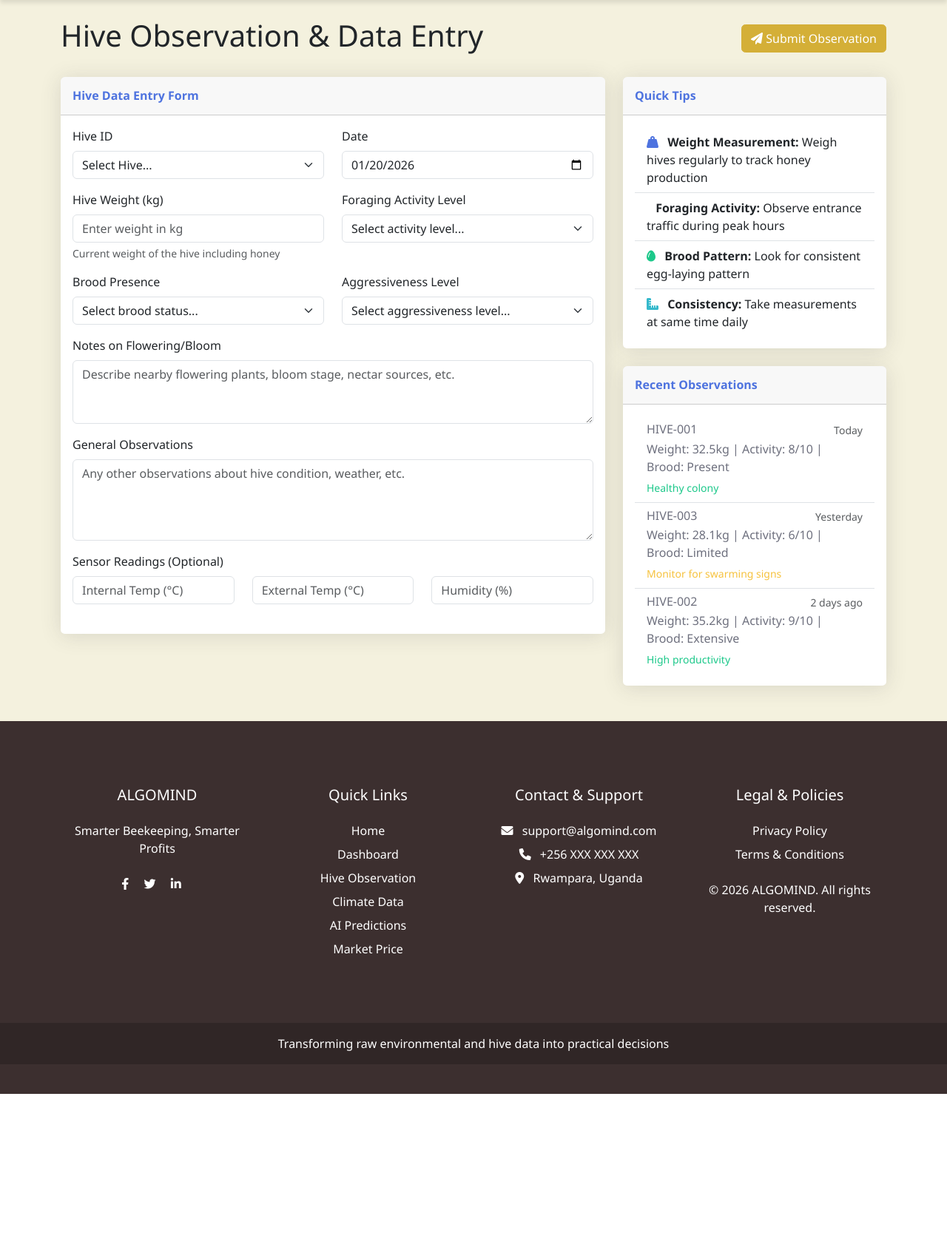
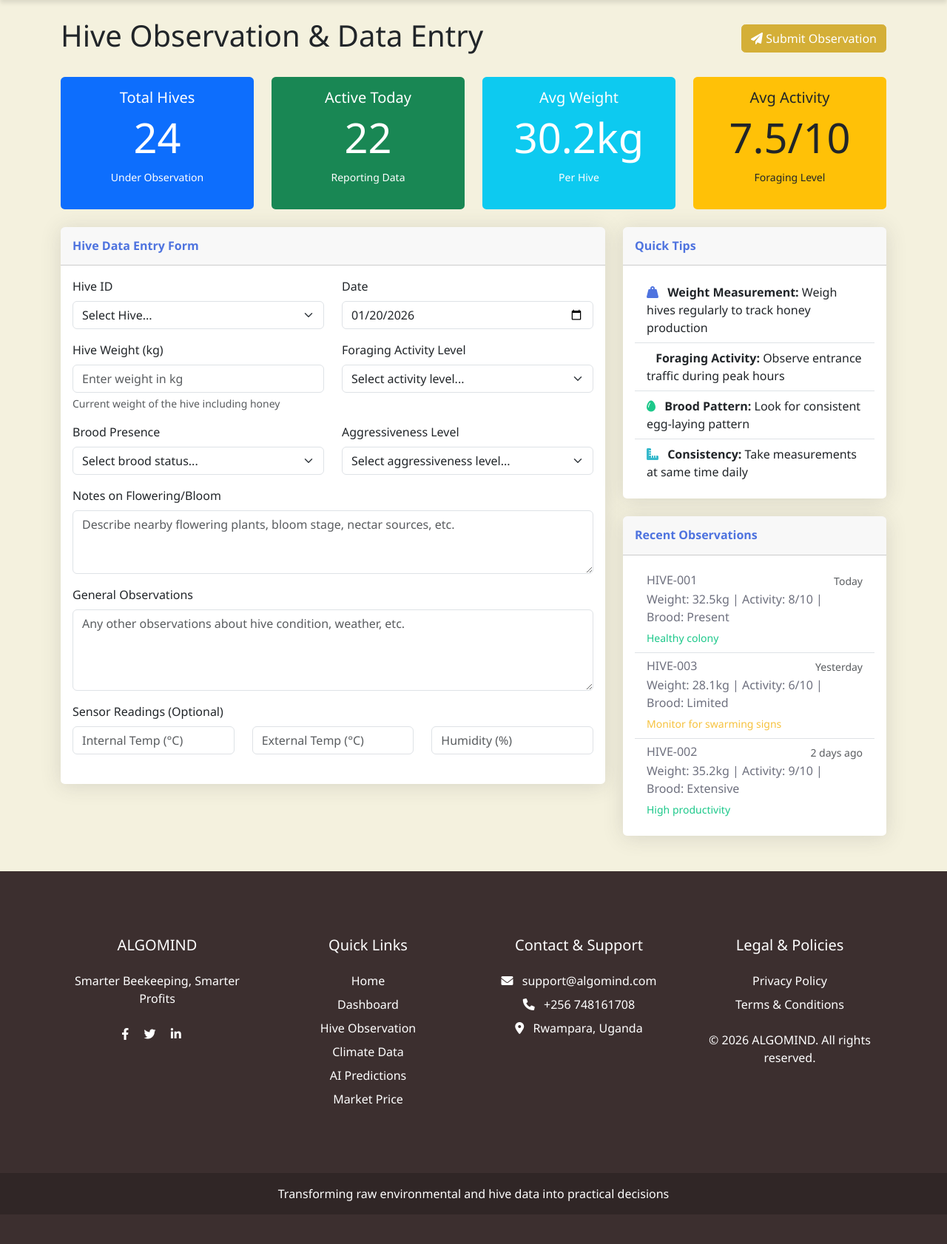
Before and after one commit to anthonybyamugisha/algomind_hive, a Django app: page /hive-observation/ in a window 1280 px wide. Shown: the part 80-1762 px from the top of the page at 74% size. Before the commit the page ends 1559 px from the top, so only its background shows below. Run offline with Django 5.2, Linux system fonts and the light colour scheme.

Commit message:
Update the footer information

```diff
--- a/templates/base.html
+++ b/templates/base.html
@@ -316,7 +316,7 @@
                         </li>
                         <li class="mb-2">
                             <i class="fas fa-phone me-2"></i>
-                            <a href="tel:+256xxx xxx xxx" class="text-white text-decoration-none">+256 XXX XXX XXX</a>
+                            <a href="tel:+256748161708" class="text-white text-decoration-none">+256 748161708</a>
                         </li>
                         <li class="mb-2">
                             <i class="fas fa-map-marker-alt me-2"></i>
--- a/templates/hive_observation.html
+++ b/templates/hive_observation.html
@@ -9,6 +9,45 @@
         <button class="btn btn-primary" onclick="submitForm()">
             <i class="fas fa-paper-plane"></i> Submit Observation
         </button>
+    </div>
+
+    <div class="row mb-4">
+        <div class="col-md-3">
+            <div class="card text-center bg-primary text-white">
+                <div class="card-body">
+                    <h5 class="card-title">Total Hives</h5>
+                    <h3 class="display-4">24</h3>
+                    <p><small>Under Observation</small></p>
+                </div>
+            </div>
+        </div>
+        <div class="col-md-3">
+            <div class="card text-center bg-success text-white">
+                <div class="card-body">
+                    <h5 class="card-title">Active Today</h5>
+                    <h3 class="display-4">22</h3>
+                    <p><small>Reporting Data</small></p>
+                </div>
+            </div>
+        </div>
+        <div class="col-md-3">
+            <div class="card text-center bg-info text-white">
+                <div class="card-body">
+                    <h5 class="card-title">Avg Weight</h5>
+                    <h3 class="display-4">30.2kg</h3>
+                    <p><small>Per Hive</small></p>
+                </div>
+            </div>
+        </div>
+        <div class="col-md-3">
+            <div class="card text-center bg-warning text-dark">
+                <div class="card-body">
+                    <h5 class="card-title">Avg Activity</h5>
+                    <h3 class="display-4">7.5/10</h3>
+                    <p><small>Foraging Level</small></p>
+                </div>
+            </div>
+        </div>
     </div>
 
     <div class="row">
```
